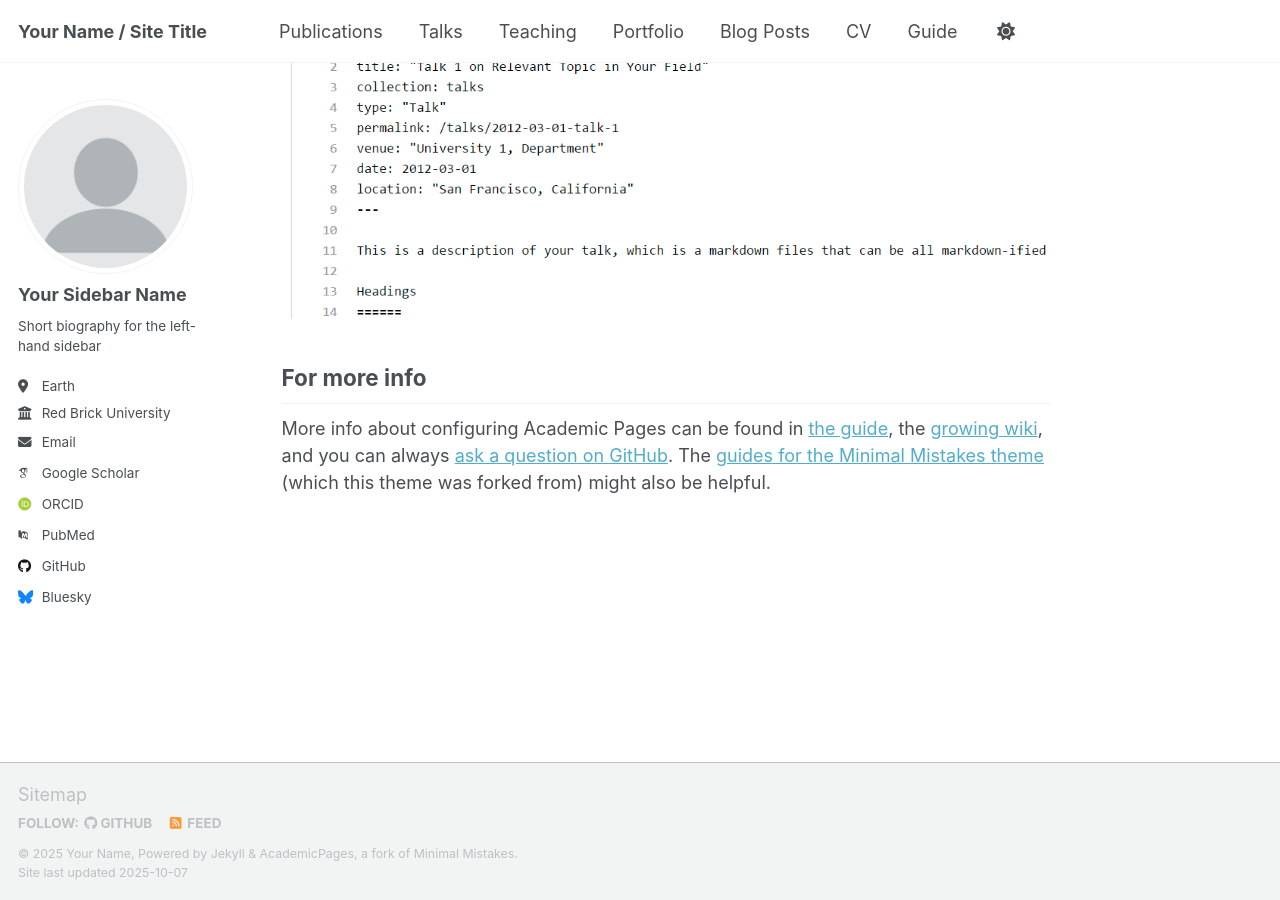
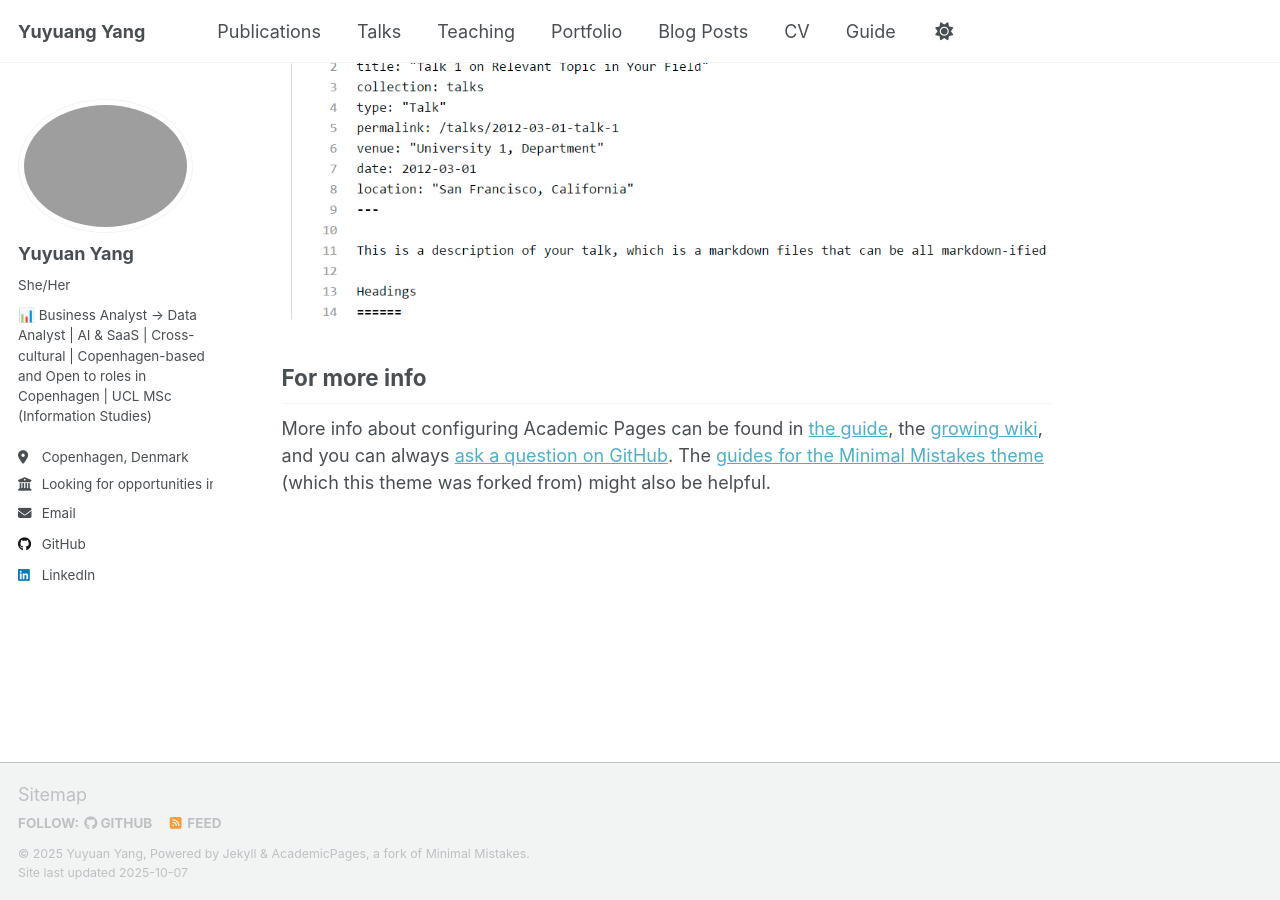
Before and after one commit to jasmineeeai/yangyuyuan, a Jekyll site: the page built from _pages/about.md, in a window 1280 px wide and 900 px high, scrolled down 2880 px. Built offline with Jekyll 4.4.1, drawn with Linux system fonts in a browser that asks for light colours; some web fonts are replaced; a script that is not in the unit is left out.

Commit message:
Update _config.yml

```diff
--- a/_config.yml
+++ b/_config.yml
@@ -9,11 +9,11 @@
 # Basic Site Settings
 locale                   : "en-US"
 site_theme               : "default" # Currently available options are "default", "air"
-title                    : "Your Name / Site Title"
+title                    : "Yuyuang Yang"
 title_separator          : "-"
-name                     : &name "Your Name"
-description              : &description "Your Name's academic portfolio"   # Update this with a general description of your site, this is the default if not overridden by a page
-url                      : https://academicpages.github.io # The base hostname & protocol for your site e.g. "https://[your GitHub username].github.io",
+name                     : &name "Yuyuan Yang"
+description              : &description "Yuyuan Yang's portfolio"   # Update this with a general description of your site, this is the default if not overridden by a page
+url                      : https://jasmineeeai.github.io/yangyuyuan/ # The base hostname & protocol for your site e.g. "https://[your GitHub username].github.io",
                                                            # or if you already have some other page hosted on Github then use "https://[your GitHub username].github.io/[Your Repo Name]"
 baseurl                  : "" # the subpath of your site, e.g. "/blog"
 repository               : "academicpages/academicpages.github.io"
@@ -23,24 +23,24 @@ repository               : "academicpages/academicpages.github.io"
 #               Additional customization can be done by editing /_includes/author-profile.html
 author:
   # Biographic information
-  avatar           : "profile.png"
-  name             : "Your Sidebar Name"
-  pronouns         : # example: "she/her"
-  bio              : "Short biography for the left-hand sidebar"
-  location         : "Earth"
-  employer         : "Red Brick University"
+  avatar           : "IMG_2665.png"
+  name             : "Yuyuan Yang"
+  pronouns         : "She/Her"
+  bio              : "📊 Business Analyst → Data Analyst | AI & SaaS | Cross-cultural | Copenhagen-based and Open to roles in Copenhagen | UCL MSc (Information Studies)"
+  location         : "Copenhagen, Denmark"
+  employer         : "Looking for opportunities in Copenhagen!"
   uri              : # URL
-  email            : "none@example.org"
+  email            : "jasmine.yang009@gmail.com"
 
   # Academic websites
   academia         : # URL
   arxiv            : # URL - Update with the correct link to your profile
-  googlescholar    : "https://scholar.google.com/citations?user=PS_CX0AAAAAJ"
+  googlescholar    : #
   inspire-hep      : # URL
   impactstory      : # URL
-  orcid            : "http://orcid.org/yourorcidurl"
+  orcid            : #
   semantic         : # URL
-  pubmed           : "https://www.ncbi.nlm.nih.gov/pubmed/?term=john+snow"
+  pubmed           : #
   researchgate     : # URL
   scopus           : # URL
 
@@ -48,13 +48,13 @@ author:
   bitbucket        : # Username - Update with your username on the site
   codepen          : # Username
   dribbble         : # Username
-  github           : "academicpages"
+  github           : "https://github.com/jasmineeeai"
   kaggle           : # Username
   stackoverflow    : # User number or user number and name (i.e., use "1" or "1/jeff-atwood")
 
   # Social media
   artstation       : # Username
-  bluesky          : "bsky.app" # Replace this with you Bluesky username
+  bluesky          : #
   facebook         : # Username
   flickr           : # Username
   foursquare       : # Username
@@ -63,7 +63,7 @@ author:
   keybase          : # Username
   instagram        : # Username
   lastfm           : # Username
-  linkedin         : # Username
+  linkedin         : "https://www.linkedin.com/in/jasmineyuyuanyang/"
   mastodon         : # URL
   medium           : # URL
   pinterest        : # Username
```
